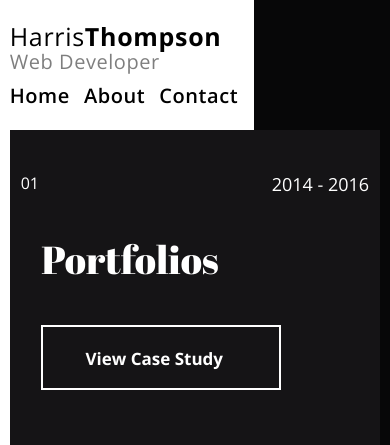
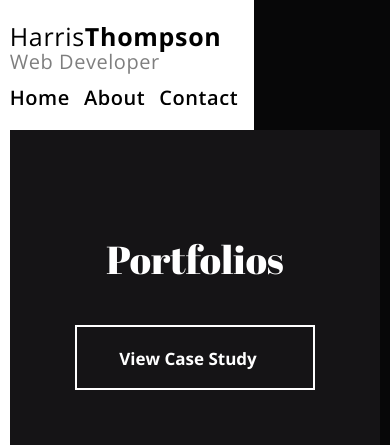
Before and after one commit to HarrisJT/harrisjt.com-OLD, a plain HTML site: page index.html in a window 390 px wide. Shown: the top 445 px of the page. Drawn offline with nearby package versions, Linux system fonts and the light colour scheme.

Commit message:
Updated responsive styles

```diff
--- a/_include/css/main.css
+++ b/_include/css/main.css
@@ -558,6 +558,7 @@ footer .case-view__button {
     position: absolute;
     top: 22%;
     right: 12%;
+    z-index: 20;
 }
 
 .about-experiences, .about-social {
@@ -1164,7 +1165,7 @@ footer .footer-case__lower span {
         text-align: left;
         float: left;
         width: 100%;
-        padding: 27px 0 0 3.846153846%;
+        padding: 29px 0 0 3.846153846%;
     }
 
     .project-title {
@@ -1178,8 +1179,26 @@ footer .footer-case__lower span {
         min-width: 85%;
     }
 
+    .project-year {
+        display: none;
+    }
+
+    .project--active .project-info {
+        left: 0;
+        width: 100%;
+    }
+
+    .project--active .project-view {
+        margin: 0 auto;
+        display: block;
+    }
+
+    .project-title {
+        text-align: center;
+    }
+
     .project-container__pagination {
-        left: 5.1%;
+        display: none;
     }
 
     .progress-container {
```
